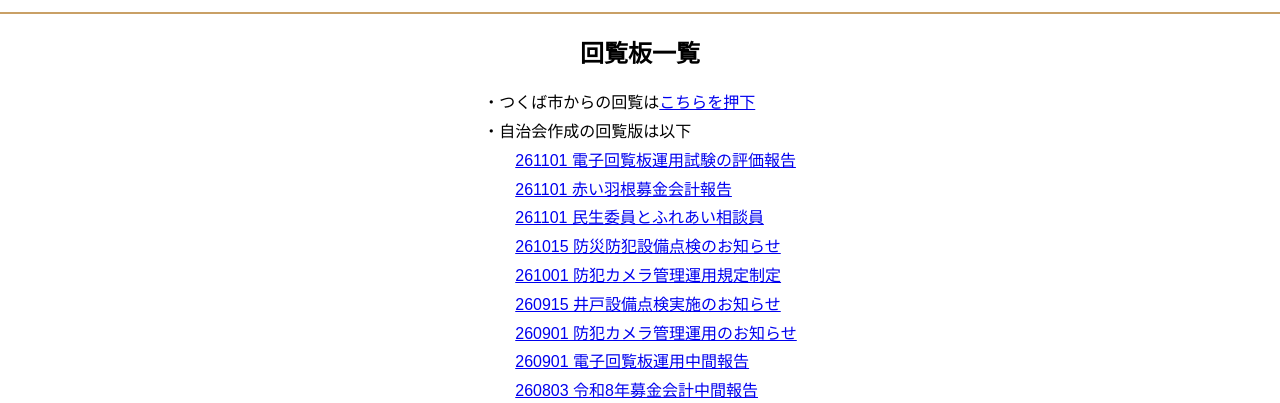
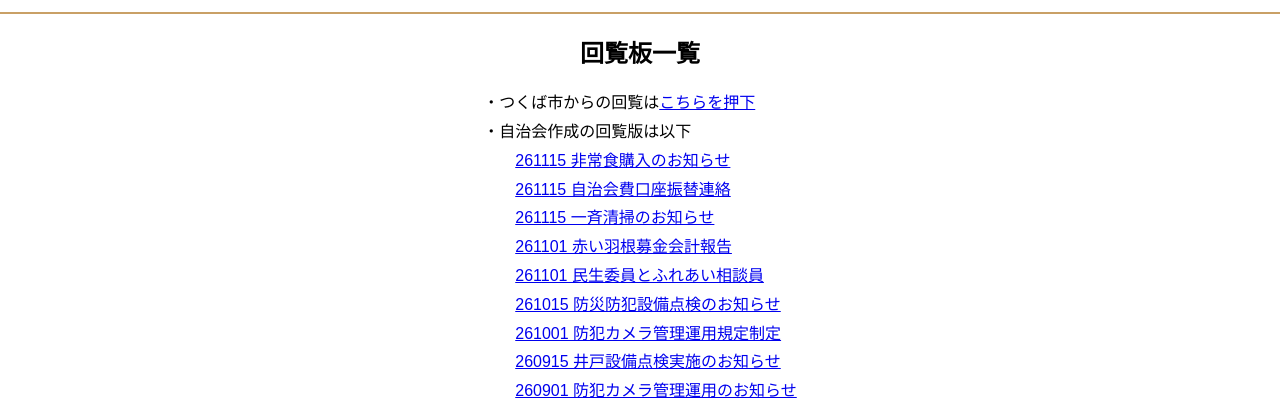
Before and after one commit to Fujimidai2026/fujimidai-jichikai, a plain HTML site: page kouhou.html in a window 1280 px wide. Shown: the part 388-791 px from the top of the page. Drawn offline with Linux system fonts and the light colour scheme.

Commit message:
Update kouhou.html

```diff
--- a/kouhou.html
+++ b/kouhou.html
@@ -37,7 +37,9 @@
   <p> ・つくば市からの回覧は<a href="https://www.city.tsukuba.lg.jp/kurashi/community/kukai/1009249/index.html" target="_blank">こちらを押下</a>
   </p>
 <p> ・自治会作成の回覧版は以下</p>
-<p>　　<a href="pdf/261101_電子回覧板運用試験の評価報告.pdf" target="_blank">261101 電子回覧板運用試験の評価報告</a></p>
+<p>　　<a href="pdf/261115_非常食購入のお知らせ.pdf" target="_blank">261115 非常食購入のお知らせ</a></p>
+<p>　　<a href="pdf/261115_自治会費口座振替連絡.pdf" target="_blank">261115 自治会費口座振替連絡</a></p>
+<p>　　<a href="pdf/261101_一斉清掃のお知らせ.pdf" target="_blank">261115 一斉清掃のお知らせ</a></p>
 <p>　　<a href="pdf/261101_赤い羽根募金会計報告.pdf" target="_blank">261101 赤い羽根募金会計報告</a></p>
 <p>　　<a href="pdf/261101_民生委員とふれあい相談員MK.pdf" target="_blank">261101 民生委員とふれあい相談員</a></p>
 <p>　　<a href="pdf/261015_防災防犯設備点検のお知らせ.pdf" target="_blank">261015 防災防犯設備点検のお知らせ</a></p>
```
